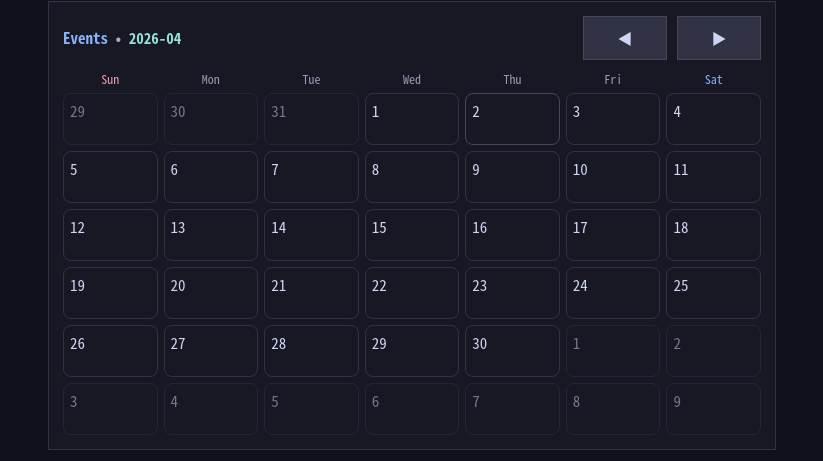
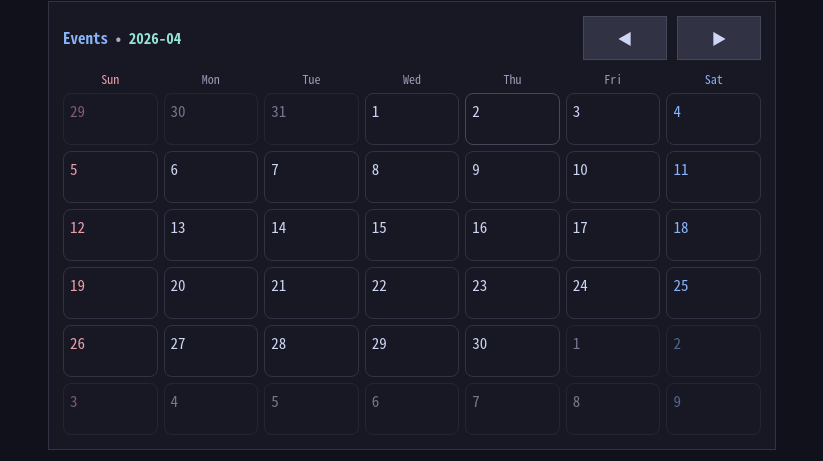
Before and after one commit to zinsss/KaosGdd-web, a Next.js app in the folder frontend/: page /events in a window 1280 px wide. Shown: the part 133-594 px from the top of the page, without its empty margins (228-1051 px from the left). Built offline with nearby package versions, Linux system fonts and the light colour scheme; no server answers; a web font is replaced by a local one.

Commit message:
events calendar: color weekend day numbers in month cells

```diff
--- a/frontend/app/events/EventsPageClient.js
+++ b/frontend/app/events/EventsPageClient.js
@@ -107,9 +107,11 @@ export default function EventsPageClient() {
           {cells.map((d) => {
             const inMonth = d.startsWith(month);
             const count = (mapByDate.get(d) || []).length;
+            const dayOfWeek = new Date(`${d}T00:00:00`).getDay();
+            const dayClass = dayOfWeek === 0 ? " eventCalDaySun" : dayOfWeek === 6 ? " eventCalDaySat" : "";
             return (
               <button key={d} className={"eventCalCell" + (!inMonth ? " eventCalCellMuted" : "") + (selectedDate === d ? " eventCalCellSelected" : "")} onClick={() => setSelectedDate(d)}>
-                <span>{Number(d.slice(-2))}</span>
+                <span className={"eventCalDayNumber" + dayClass}>{Number(d.slice(-2))}</span>
                 {count ? <span className="eventCalCount">{count}</span> : null}
               </button>
             );
--- a/frontend/app/styles/events.css
+++ b/frontend/app/styles/events.css
@@ -24,6 +24,9 @@
 }
 .eventCalCellMuted { opacity: 0.5; }
 .eventCalCellSelected { border-color: var(--ui-border-strong); background: var(--ui-panel); }
+.eventCalDayNumber { color: var(--ui-text); }
+.eventCalDaySun { color: var(--ctp-maroon); }
+.eventCalDaySat { color: var(--ctp-blue); }
 .eventCalCount {
   align-self: flex-end;
   font-size: 11px;
```
